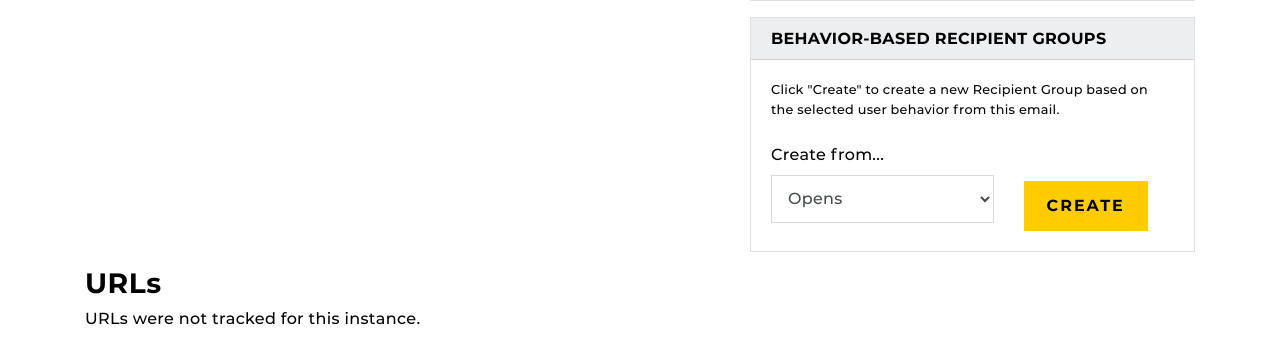
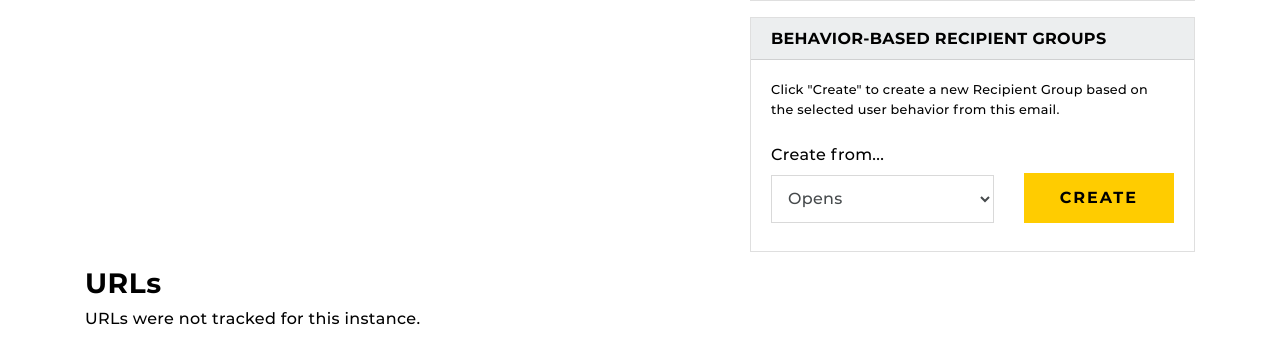
Before and after one commit to UCF/PostMaster, a Django app: template templates/manager/email-instance.html in a window 1280 px wide. Shown: the part 315-679 px from the top of the page. Run offline with Django 3.2, Linux system fonts and the light colour scheme; the template is opened without the code that fills it, so the values that code supplies are empty; some libraries are stand-ins or nearby versions.

Commit message:
Sparkles

```diff
--- a/templates/manager/email-instance.html
+++ b/templates/manager/email-instance.html
@@ -82,7 +82,7 @@
                 </select>
               </div>
               <div class="col-lg-6 col-xl-5 d-flex align-self-end">
-                <button type="submit" class="btn btn-primary">Create</button>
+                <button type="submit" class="btn btn-primary btn-block mb-2">Create</button>
               </div>
             </div>
           </form>
```
